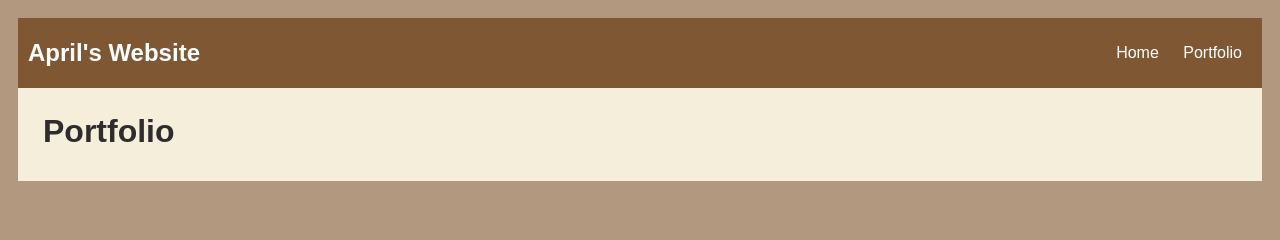
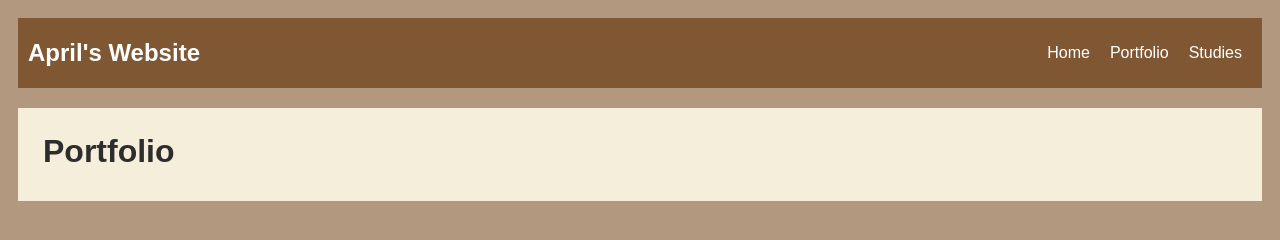
Before and after one commit to AprilHurry/AprilHurry.github.io, a plain HTML site: page portfolio.html in a window 1280 px wide. Drawn offline with nearby package versions, Linux system fonts and the light colour scheme; no server answers.

Commit message:
A basic website

```diff
--- a/portfolio.html
+++ b/portfolio.html
@@ -25,6 +25,7 @@
             nav {
                 background: rgb(127, 88, 51);
                 margin: 0 auto;
+                margin-bottom: 20px;
                 display: flex;
                 padding: 10px;
             }
@@ -85,8 +86,8 @@
             <header>April's Website</header>
             <ul>
                 <li><a href="index.html">Home</a>
-                </li>
                 <li><a href="portfolio.html">Portfolio</a>
+                <li><a href="studies.html">Studies</a></li>
                 </li>
             </ul>
         </nav>
```
Also changed, not shown: index.html (+1 -0 lines).
